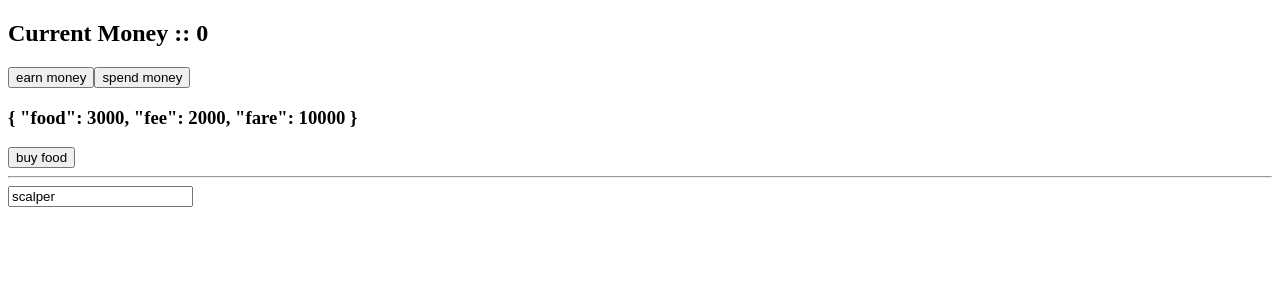
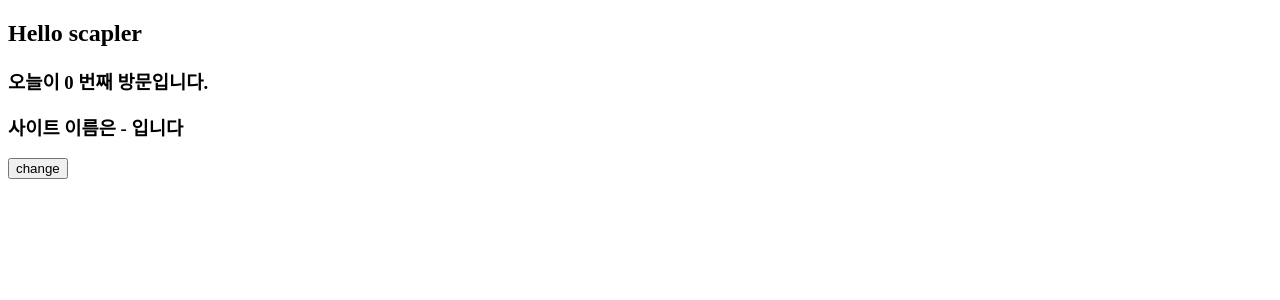
Before and after one commit to OKYOUNGBIN/Practice_Vue_Basic, a Vue app: page / in a window 1280 px wide. Shown: the top 300 px of the page. Built offline with nearby package versions, Linux system fonts and the light colour scheme.

Commit message:
component2

```diff
--- a/src/App.vue
+++ b/src/App.vue
@@ -1,60 +1,37 @@
 <template>
   <div>
-    <h2>Current Money :: {{ money }}</h2>
-    <div>
-      <button @click="money += 100">earn money</button>
-      <button @click="money -= 100">spend money</button>
-    </div>
-    <h3>{{ receit }}</h3>
-    <button @click="receit.food += 500">buy food</button>
-    <hr />
-    <input type="text" v-model="userName" />
+    <GreetingUser
+      :username="username"
+      :numberOfVisit="numberOfVisit"
+      :siteInfo="siteInfo"
+    />
+
+    <button @click="changeName()">change</button>
   </div>
 </template>
 
 <script>
+import GreetingUser from "./components/GreetingUser.vue";
 export default {
   name: "App",
+  components: {
+    GreetingUser,
+  },
   data() {
     return {
-      userName: "scalper",
-      money: 0,
-      receit: {
-        food: 3000,
-        fee: 2000,
-        fare: 10000,
-      },
+      username: "scapler",
+      numberOfVisit: undefined,
+      siteInfo: undefined,
     };
   },
   computed: {},
-  watch: {
-    userName: {
-      handler(newValue) {
-        console.log(newValue, "newValue");
-      },
-      immediate: true,
-    },
-    // receit(newValue, oldValue) {
-    //   console.log("영수증에 값 변화가 있음", newValue, oldValue);
-    // },
-    receit: {
-      handler(newValue) {
-        console.log("영수증에 값 변화", newValue);
-      },
-      deep: true,
-    },
-    money(newValue, oldValue) {
-      console.log(oldValue);
-      if (newValue > 2000 && newValue > oldValue) {
-        console.log("mission complete");
-      }
-      if (oldValue < 1500 && newValue < oldValue) {
-        console.log("save money");
-      }
+  watch: {},
+  directives: {},
+  methods: {
+    changeName() {
+      this.username = "DDochi";
     },
   },
-  directives: {},
-  methods: {},
 };
 </script>
 
--- /dev/null
+++ b/src/components/GreetingUser.vue
@@ -0,0 +1,26 @@
+<template>
+  <h2>Hello {{ username }}</h2>
+  <h3>오늘이 {{ numberOfVisit }} 번째 방문입니다.</h3>
+  <h3>사이트 이름은 {{ siteInfo.name }} 입니다</h3>
+</template>
+
+<script>
+export default {
+  name: "GreetingUser",
+  props: {
+    username: String,
+    numberOfVisit: {
+      type: Number,
+      default: 0,
+    },
+    siteInfo: {
+      type: Object,
+      default: () => {
+        return { name: "-", teacher: "-" };
+      },
+    },
+  },
+};
+</script>
+
+<style scoped></style>
--- a/src/components/HelloWorld.vue
+++ /dev/null
@@ -1,58 +0,0 @@
-<template>
-  <div class="hello">
-    <h1>{{ msg }}</h1>
-    <p>
-      For a guide and recipes on how to configure / customize this project,<br>
-      check out the
-      <a href="https://cli.vuejs.org" target="_blank" rel="noopener">vue-cli documentation</a>.
-    </p>
-    <h3>Installed CLI Plugins</h3>
-    <ul>
-      <li><a href="https://github.com/vuejs/vue-cli/tree/dev/packages/%40vue/cli-plugin-babel" target="_blank" rel="noopener">babel</a></li>
-      <li><a href="https://github.com/vuejs/vue-cli/tree/dev/packages/%40vue/cli-plugin-eslint" target="_blank" rel="noopener">eslint</a></li>
-    </ul>
-    <h3>Essential Links</h3>
-    <ul>
-      <li><a href="https://vuejs.org" target="_blank" rel="noopener">Core Docs</a></li>
-      <li><a href="https://forum.vuejs.org" target="_blank" rel="noopener">Forum</a></li>
-      <li><a href="https://chat.vuejs.org" target="_blank" rel="noopener">Community Chat</a></li>
-      <li><a href="https://twitter.com/vuejs" target="_blank" rel="noopener">Twitter</a></li>
-      <li><a href="https://news.vuejs.org" target="_blank" rel="noopener">News</a></li>
-    </ul>
-    <h3>Ecosystem</h3>
-    <ul>
-      <li><a href="https://router.vuejs.org" target="_blank" rel="noopener">vue-router</a></li>
-      <li><a href="https://vuex.vuejs.org" target="_blank" rel="noopener">vuex</a></li>
-      <li><a href="https://github.com/vuejs/vue-devtools#vue-devtools" target="_blank" rel="noopener">vue-devtools</a></li>
-      <li><a href="https://vue-loader.vuejs.org" target="_blank" rel="noopener">vue-loader</a></li>
-      <li><a href="https://github.com/vuejs/awesome-vue" target="_blank" rel="noopener">awesome-vue</a></li>
-    </ul>
-  </div>
-</template>
-
-<script>
-export default {
-  name: 'HelloWorld',
-  props: {
-    msg: String
-  }
-}
-</script>
-
-<!-- Add "scoped" attribute to limit CSS to this component only -->
-<style scoped>
-h3 {
-  margin: 40px 0 0;
-}
-ul {
-  list-style-type: none;
-  padding: 0;
-}
-li {
-  display: inline-block;
-  margin: 0 10px;
-}
-a {
-  color: #42b983;
-}
-</style>
```
